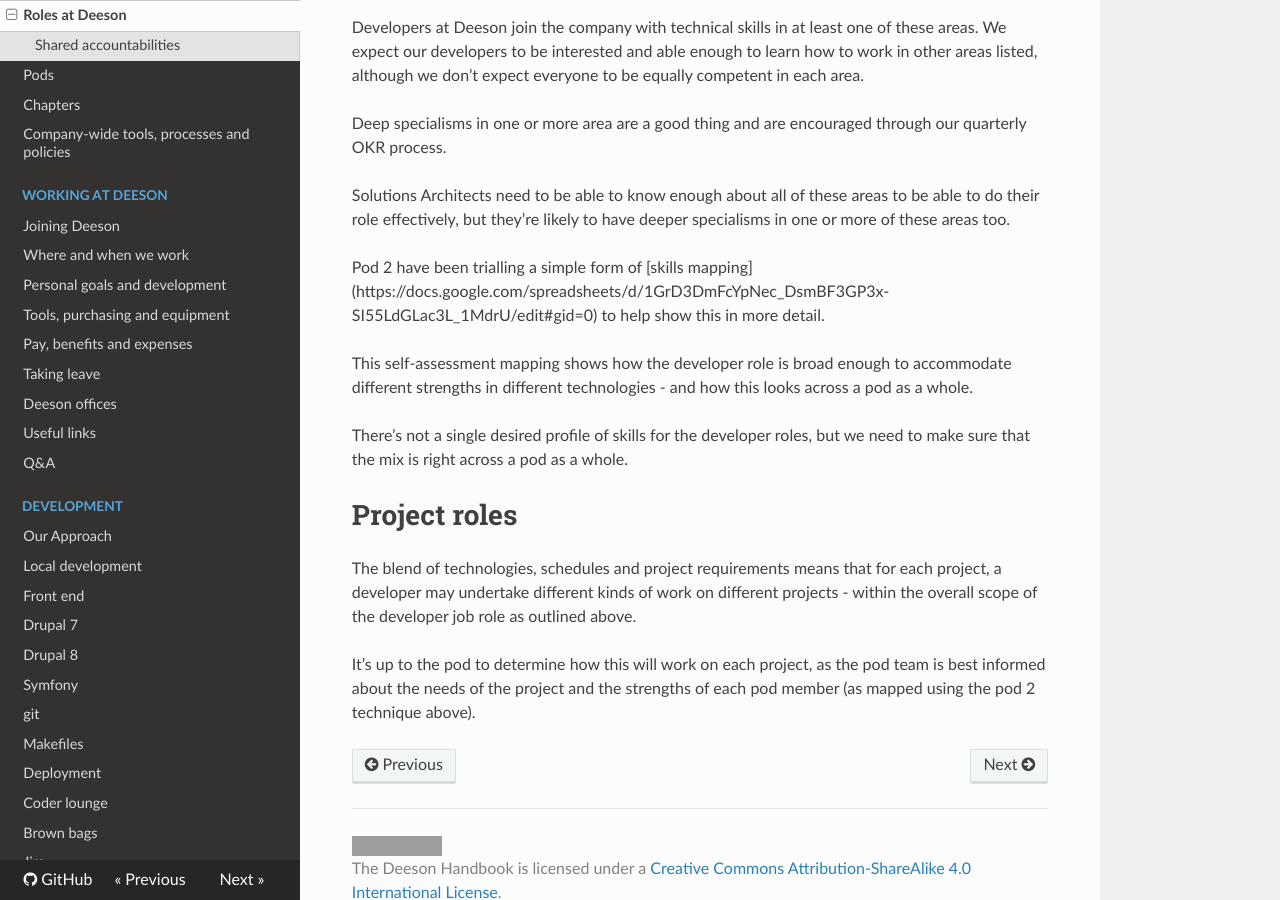
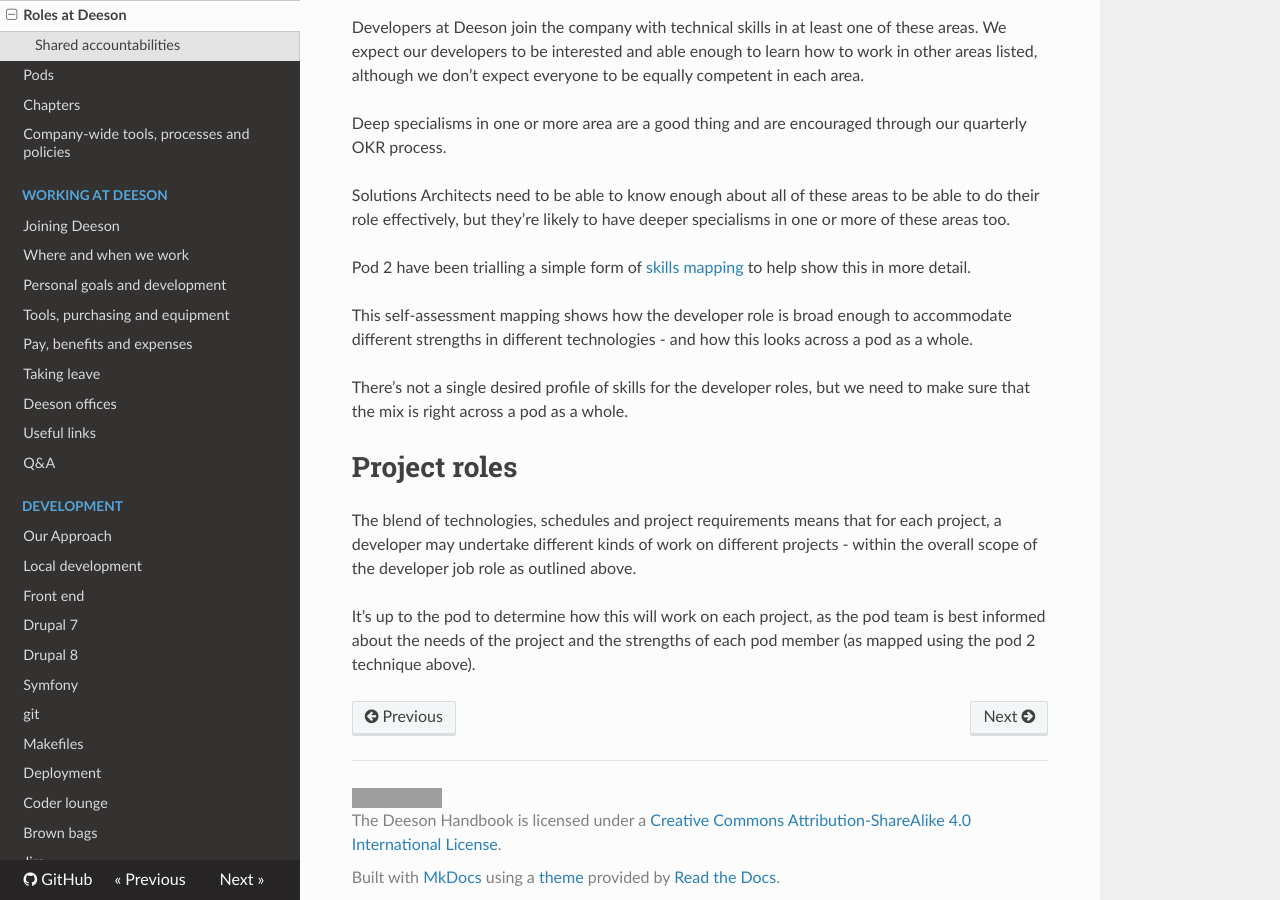
Before and after one commit to teamdeeson/codex, an MkDocs documentation site: the page built from docs/handbook/roles-at-deeson.md, in a window 1280 px wide and 900 px high, scrolled down 4481 px. Built offline with MkDocs 1.6.1, drawn with Linux system fonts in a browser that asks for light colours; nearby versions of some CDN libraries; old or Windows-style settings are respelled for this version of MkDocs; some of the changed text lies outside the part shown; grey boxes are pictures that could not be loaded.

Commit message:
Full stop correction

```diff
--- a/docs/handbook/roles-at-deeson.md
+++ b/docs/handbook/roles-at-deeson.md
@@ -4,7 +4,7 @@
 
 When thinking about roles there are two subtly different things that are important:
 
-1. The **job role** that we hire people into the agency to do and they need to fulfil when they’re here.
+1. The **job role** that we hire people into the agency to do and they need to fulfil when they’re here
 2. The **project roles** that team members play on specific projects when they’re working within a pod
 
 The first is important to set expectations for the company and the new team member. It will inevitably change over time as the agency and the team member develops professionally.
@@ -162,7 +162,7 @@
 
 Solutions Architects need to be able to know enough about all of these areas to be able to do their role effectively, but they’re likely to have deeper specialisms in one or more of these areas too.
 
-Pod 2 have been trialling a simple form of [skills mapping] (https://docs.google.com/spreadsheets/d/1GrD3DmFcYpNec_DsmBF3GP3x-SI55LdGLac3L_1MdrU/edit#gid=0) to help show this in more detail.
+Pod 2 have been trialling a simple form of [skills mapping](https://docs.google.com/spreadsheets/d/1GrD3DmFcYpNec_DsmBF3GP3x-SI55LdGLac3L_1MdrU/edit#gid=0) to help show this in more detail.
 
 This self-assessment mapping shows how the developer role is broad enough to accommodate different strengths in different technologies - and how this looks across a pod as a whole.
 
```
